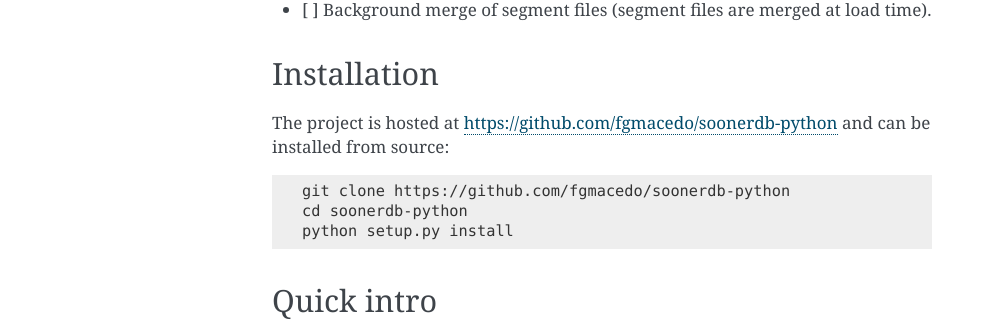
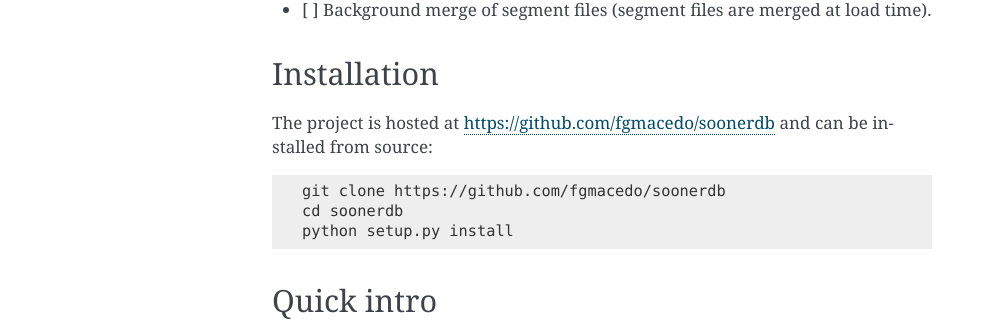
Before and after one commit to fgmacedo/soonerdb, a Sphinx documentation site: the page built from docs/readme.rst, in a window 1280 px wide. Shown: the part 780-1101 px from the top of the page, without its empty margins (148-1141 px from the left). Built offline with Sphinx 7.4.7, drawn with Linux system fonts in a browser that asks for light colours; pages that are not in the unit, such as notebooks, are missing from menus.

```diff
--- a/HISTORY.rst
+++ b/HISTORY.rst
@@ -2,7 +2,7 @@
 History
 =======
 
-0.1.0 (2020-12-14)
+0.1.0 (2020-12-18)
 ------------------
 
 * First release on PyPI.
--- a/README.rst
+++ b/README.rst
@@ -7,7 +7,7 @@ soonerdb
         :target: https://pypi.python.org/pypi/soonerdb
 
 .. image:: https://img.shields.io/travis/fgmacedo/soonerdb.svg
-        :target: https://travis-ci.com/fgmacedo/soonerdb-python
+        :target: https://travis-ci.com/fgmacedo/soonerdb
 
 .. image:: https://readthedocs.org/projects/soonerdb/badge/?version=latest
         :target: https://soonerdb.readthedocs.io/en/latest/?badge=latest
@@ -51,12 +51,12 @@ Features
 Installation
 ------------
 
-The project is hosted at https://github.com/fgmacedo/soonerdb-python and can be installed from source:
+The project is hosted at https://github.com/fgmacedo/soonerdb and can be installed from source:
 
 .. code-block:: console
 
-    git clone https://github.com/fgmacedo/soonerdb-python
-    cd soonerdb-python
+    git clone https://github.com/fgmacedo/soonerdb
+    cd soonerdb
     python setup.py install
 
 
```
Also changed, not shown: CONTRIBUTING.rst (+4 -4 lines), docs/installation.rst (+4 -4 lines).
